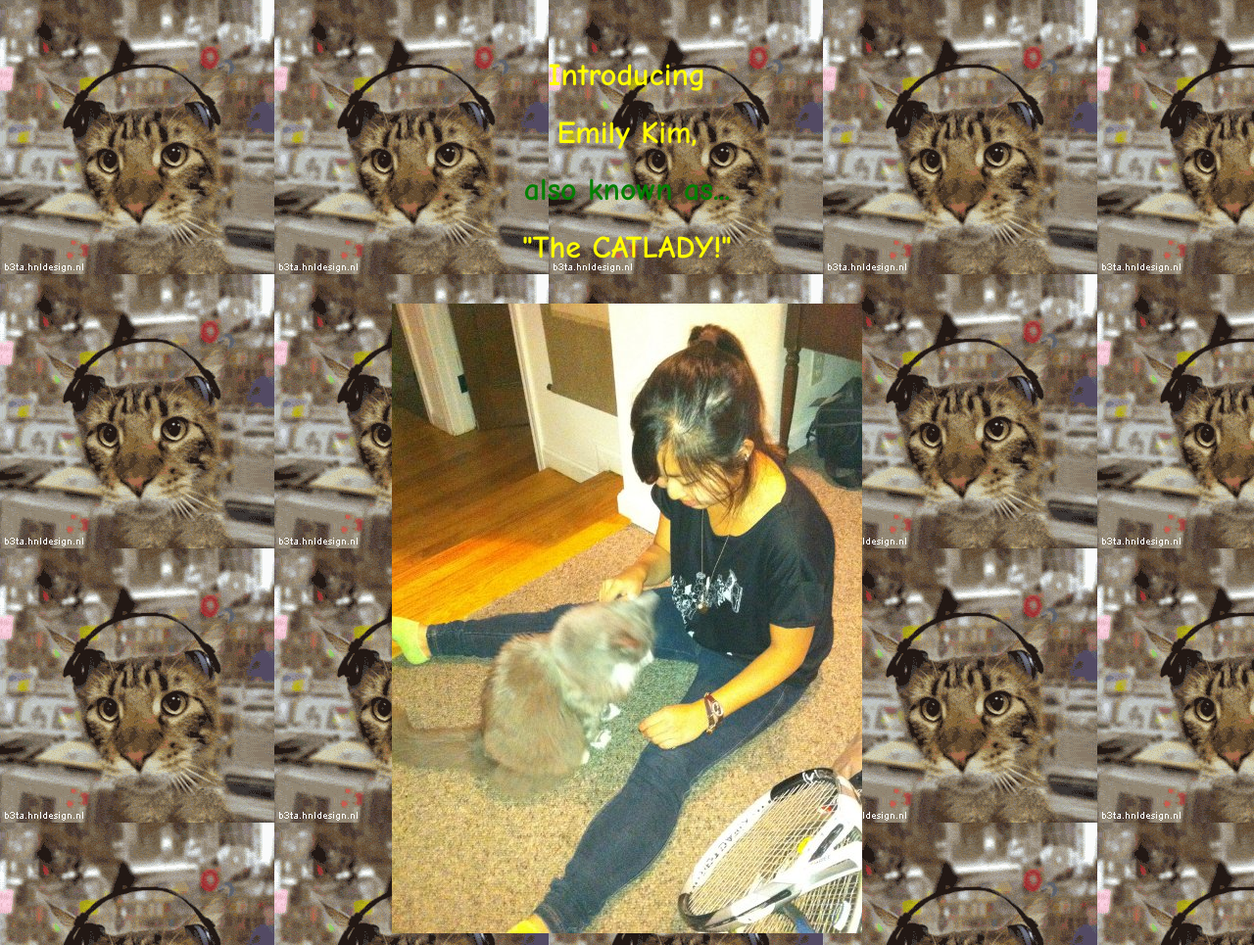
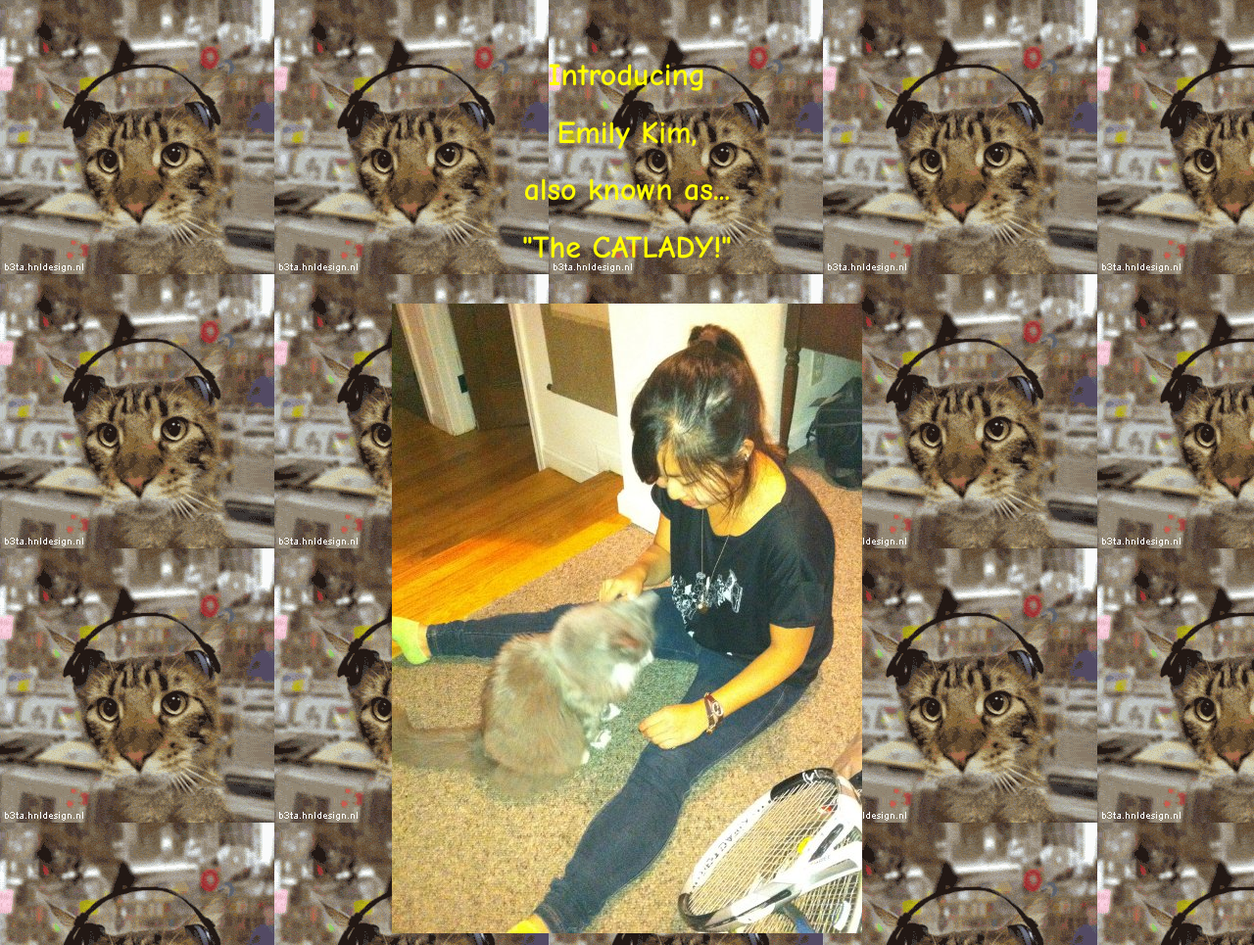
Before and after one commit to cheehieu/catlady, a plain HTML site: page index.html in a window 1280 px wide. Shown: the whole page at 98% size. Drawn offline with Linux system fonts and the light colour scheme.

Commit message:
Update index.html

```diff
--- a/index.html
+++ b/index.html
@@ -11,7 +11,7 @@
 <div align="center">
 <h1 style="font-family:Comic Sans MS, cursive, sans-serif; color:yellow;"><br>Introducing</h1>
 <h1 style="font-family:Comic Sans MS, cursive, sans-serif; color:yellow;">Emily Kim,</h1>
-<h1 style="font-family:Comic Sans MS, cursive, sans-serif; color:green;">also known as...</h1>
+<h1 style="font-family:Comic Sans MS, cursive, sans-serif; color:yellow;">also known as...</h1>
 <h1 style="font-family:Comic Sans MS, cursive, sans-serif; color:yellow;">"The CATLADY!"</h1>
 <br>
 <img src="images/emily_catlady.jpg"><br>
```
